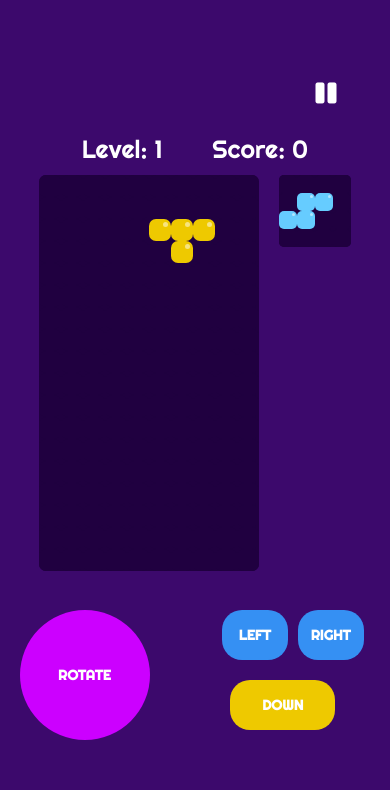
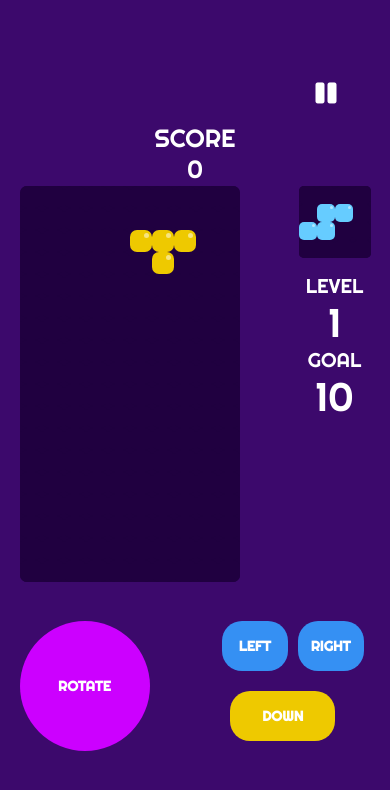
Before and after one commit to jslee423/onimortet, a React Native app: screen /Play in a window 390 px wide. Shown: the top 790 px of the page. Built offline with nearby package versions, Linux system fonts and the light colour scheme.

Commit message:
track level and goal to next level

```diff
--- a/components/ScoreBoard.js
+++ b/components/ScoreBoard.js
@@ -3,19 +3,17 @@ import {
     View,
     Text,
 } from "react-native";
-import { useSelector, useDispatch } from "react-redux";
+import { useSelector } from "react-redux";
 
 const ScoreBoard = (props) => {
-    const dispatch = useDispatch();
     const game = useSelector((state) => state.game);
     const { score } = game;
 
     return (
         <View style={styles.scoreBoard}>
             <View style={styles.scoreLevel}>
-                <Text style={[{ fontFamily: 'Righteous-Regular', marginRight: 50 }, styles.label]}>Level: 1</Text>
-                <Text style={[{ fontFamily: 'Righteous-Regular' }, styles.label]}>Score: { score }</Text>
-
+                <Text style={[{ fontFamily: 'Righteous-Regular' }, styles.label]}>SCORE</Text>
+                <Text style={[{ fontFamily: 'Righteous-Regular' }, styles.label]}>{ score }</Text>
             </View>
         </View>
     );
@@ -27,14 +25,15 @@ const styles = StyleSheet.create({
         alignItems: 'center'
     },
     scoreLevel: {
-        marginBottom: '5%',
+        marginBottom: '2%',
         display: 'flex',
-        flexDirection: 'row',
+        // flexDirection: 'row',
         // width: '60%',
-        justifyContent: 'center'
+        justifyContent: 'center',
+        alignItems: 'center'
     },
     label: {
-        color: 'white',
+        color: '#ffff',
         fontSize: 25
     },
     buttonDown: {
--- a/reducers/game-reducer.js
+++ b/reducers/game-reducer.js
@@ -20,7 +20,22 @@ import {
 } from '../utils';
 
 const gameReducer = (state = defaultState(), action) => {
-    const { shape, grid, x, y, rotation, nextShape, score, isRunning, showPauseScreen, difficulty, speed } = state;
+    const {
+        shape,
+        grid,
+        x,
+        y,
+        rotation,
+        nextShape,
+        score,
+        isRunning,
+        showPauseScreen,
+        difficulty,
+        rowsCompleted,
+        level,
+        speed,
+        lines
+    } = state;
     let diff = 'EASY';
 
     switch(action.type) {
@@ -71,10 +86,26 @@ const gameReducer = (state = defaultState(), action) => {
             newState.shape = nextShape;
             newState.score = score;
             newState.isRunning = isRunning;
+            newState.rowsCompleted = rowsCompleted;
+            newState.level = level;
+            newState.speed = speed;
+            newState.difficulty = difficulty;
 
             // TODO: Check and Set level
+            const { points, clearedRows } = checkRows(newGrid);
+            const linesPerLevel = 10;
+            newState.rowsCompleted = rowsCompleted + clearedRows;
+
+            if (newState.rowsCompleted >= linesPerLevel) {
+                newState.level = level + 1;
+                newState.speed = speed - 100;
+                newState.rowsCompleted = newState.rowsCompleted - linesPerLevel;
+            }
+            newState.lines = linesPerLevel - newState.rowsCompleted;
+
             // Score increases decrease interval
-            newState.score = score + checkRows(newGrid);
+            // newState.score = score + checkRows(newGrid);
+            newState.score = score + points;
 
             return newState;
         case RESUME:
--- a/screens/PauseScreen.js
+++ b/screens/PauseScreen.js
@@ -7,6 +7,7 @@ import { resume, restart, pause } from "../actions";
 const PauseScreen = ({ navigation }) => {
     const dispatch = useDispatch();
     const score = useSelector((state) => state.game.score);
+    const level = useSelector((state) => state.game.level);
 
     const handleResume = () => {
         dispatch(resume());
@@ -29,7 +30,7 @@ const PauseScreen = ({ navigation }) => {
                 <Text style={[{ fontFamily: 'Righteous-Regular' }, styles.headerTitle]}>PAUSED</Text>
             </View>
             <View style={styles.scoreLevel}>
-                <Text style={[{ fontFamily: 'Righteous-Regular' }, styles.scoreLevelText]}>LEVEL: 1</Text>
+                <Text style={[{ fontFamily: 'Righteous-Regular' }, styles.scoreLevelText]}>LEVEL: {level}</Text>
                 <Text style={[{ fontFamily: 'Righteous-Regular' }, styles.scoreLevelText]}>SCORE: {score}</Text>
             </View>
             <View style={styles.profileView}>
--- a/screens/PlayScreen.js
+++ b/screens/PlayScreen.js
@@ -1,4 +1,4 @@
-import { StyleSheet, View, Pressable } from 'react-native';
+import { StyleSheet, View, Text, Pressable } from 'react-native';
 import { FontAwesome5 } from '@expo/vector-icons';
 import { useSelector, useDispatch } from 'react-redux';
 import ContainerView from '../components/ContainerView';
@@ -11,8 +11,8 @@ import MessagePopup from '../components/MessagePopup';
 
 const PlayScreen = ({ navigation }) => {
     const gameOver = useSelector(state => state.game.gameOver);
-    const speed = useSelector(state => state.game.speed);
-    const difficulty = useSelector(state => state.game.difficulty);
+    const level = useSelector(state => state.game.level);
+    const lines = useSelector(state => state.game.lines);
     const dispatch = useDispatch();
 
     const handlePause = () => {
@@ -30,7 +30,15 @@ const PlayScreen = ({ navigation }) => {
             <ScoreBoard />
             <View style={styles.playView}>
                 <GridBoard />
-                <NextBlock />
+                <View>
+                    <NextBlock />
+                    <View style={styles.levelLineView}>
+                        <Text style={[{ fontFamily: 'Righteous-Regular' }, styles.levels]}>LEVEL</Text>
+                        <Text style={[{ fontFamily: 'Righteous-Regular' }, styles.levelCurrent]}>{level}</Text>
+                        <Text style={[{ fontFamily: 'Righteous-Regular' }, styles.lines]}>GOAL</Text>
+                        <Text style={[{ fontFamily: 'Righteous-Regular' }, styles.linesCurrent]}>{lines}</Text>
+                    </View>
+                </View>
             </View>
             <Controls />
             <MessagePopup navigation={navigation} />
@@ -55,9 +63,30 @@ const styles = StyleSheet.create({
     playView: {
         display: 'flex',
         flexDirection: 'row',
-        width: '80%',
+        width: '90%',
         justifyContent: 'space-between'
     },
+    levelLineView: {
+        justifyContent: 'center',
+        alignItems: 'center'
+    },
+    levels: {
+        color: '#ffff',
+        fontSize: 20,
+        marginTop: 15
+    },
+    levelCurrent: {
+        color: '#ffff',
+        fontSize: 40
+    },
+    lines: {
+        color: '#ffff',
+        fontSize: 20,
+    },
+    linesCurrent: {
+        color: '#ffff',
+        fontSize: 40
+    }
 });
 
 export default PlayScreen;
--- a/utils/index.js
+++ b/utils/index.js
@@ -159,6 +159,8 @@ export const defaultState = () => {
         gameOver: false,
         showPauseScreen: false,
         rowsCompleted: 0,
+        lines: 10,
+        level: 1,
         difficulty: 'EASY'
     };
 };
@@ -240,5 +242,9 @@ export const checkRows = (grid) => {
             grid.unshift(Array(10).fill(0));
         }
     }
-  return points[completedRows]
+//   return points[completedRows]
+    return {
+        points: points[completedRows],
+        clearedRows: completedRows
+    };
 };
```
